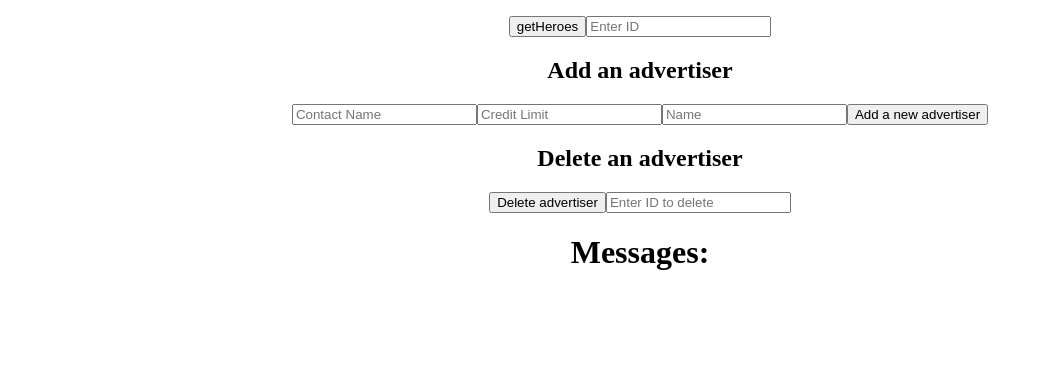
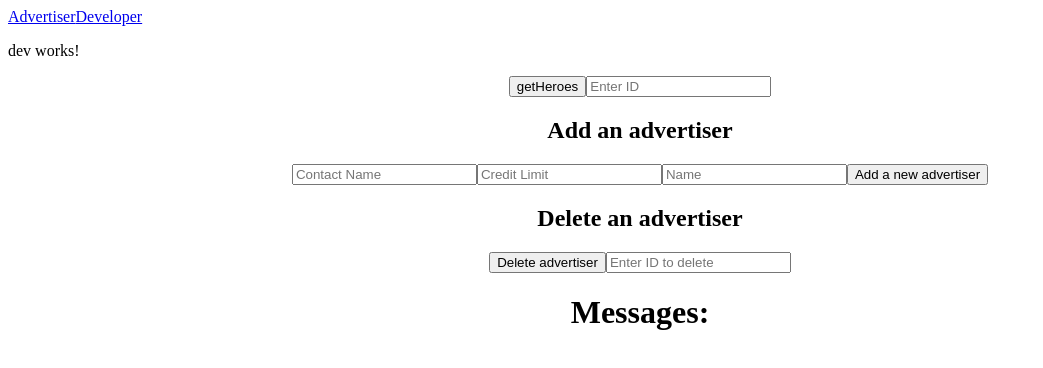
Before and after one commit to CyrusMahdavi/uiProject, an Angular app: page /dev in a window 1280 px wide. Shown: the top 368 px of the page, without its empty margins (0-1043 px from the left). Built offline with nearby package versions, Linux system fonts and the light colour scheme.

Commit message:
routing kind of working:

```diff
--- a/src/app/app.component.html
+++ b/src/app/app.component.html
@@ -1,3 +1,10 @@
+<nav>
+  <a routerLink="/" routerLinkActive="active">Advertiser</a>
+  <a routerLink="/dev" routerLinkActive="active">Developer</a>
+</nav>
+<router-outlet></router-outlet>
+
+
 <div style="text-align:center">
   <p>
     <button class = "getAdvertiser" (click)="getAdvertiser()">getHeroes</button>
--- a/src/app/app.module.ts
+++ b/src/app/app.module.ts
@@ -1,17 +1,30 @@
 import { BrowserModule } from '@angular/platform-browser';
 import { NgModule } from '@angular/core';
 import { HttpClientModule } from '@angular/common/http';
+import { FormsModule } from '@angular/forms';
+import { RouterModule, Routes } from '@angular/router';
+
 import { AppComponent } from './app.component';
-import {FormsModule} from '@angular/forms';
+import { DevComponent } from './dev/dev.component';
+
+const appRoutes: Routes = [
+  {path: 'dev', component: DevComponent},
+  {path: 'app', component: AppComponent},
+];
 
 @NgModule({
   declarations: [
-    AppComponent
+    AppComponent,
+    DevComponent
   ],
   imports: [
     BrowserModule,
     HttpClientModule,
-    FormsModule
+    FormsModule,
+    RouterModule.forRoot(
+      appRoutes,
+      {enableTracing: true}
+    )
   ],
   providers: [],
   bootstrap: [AppComponent]
--- /dev/null
+++ b/src/app/dev/dev.component.html
@@ -0,0 +1,3 @@
+<p>
+  dev works!
+</p>
--- /dev/null
+++ b/src/app/dev/dev.component.ts
@@ -0,0 +1,15 @@
+import { Component, OnInit } from '@angular/core';
+
+@Component({
+  selector: 'app-dev',
+  templateUrl: './dev.component.html',
+  styleUrls: ['./dev.component.css']
+})
+export class DevComponent implements OnInit {
+
+  constructor() { }
+
+  ngOnInit() {
+  }
+
+}
--- a/src/index.html
+++ b/src/index.html
@@ -9,6 +9,8 @@
   <link rel="icon" type="image/x-icon" href="favicon.ico">
 </head>
 <body>
-  <app-root></app-root>
+
+<app-root></app-root>
+
 </body>
 </html>
```
Also changed, not shown: src/app/dev/dev.component.css (added), 1 other file (tests, documents, lock files or other folders).
